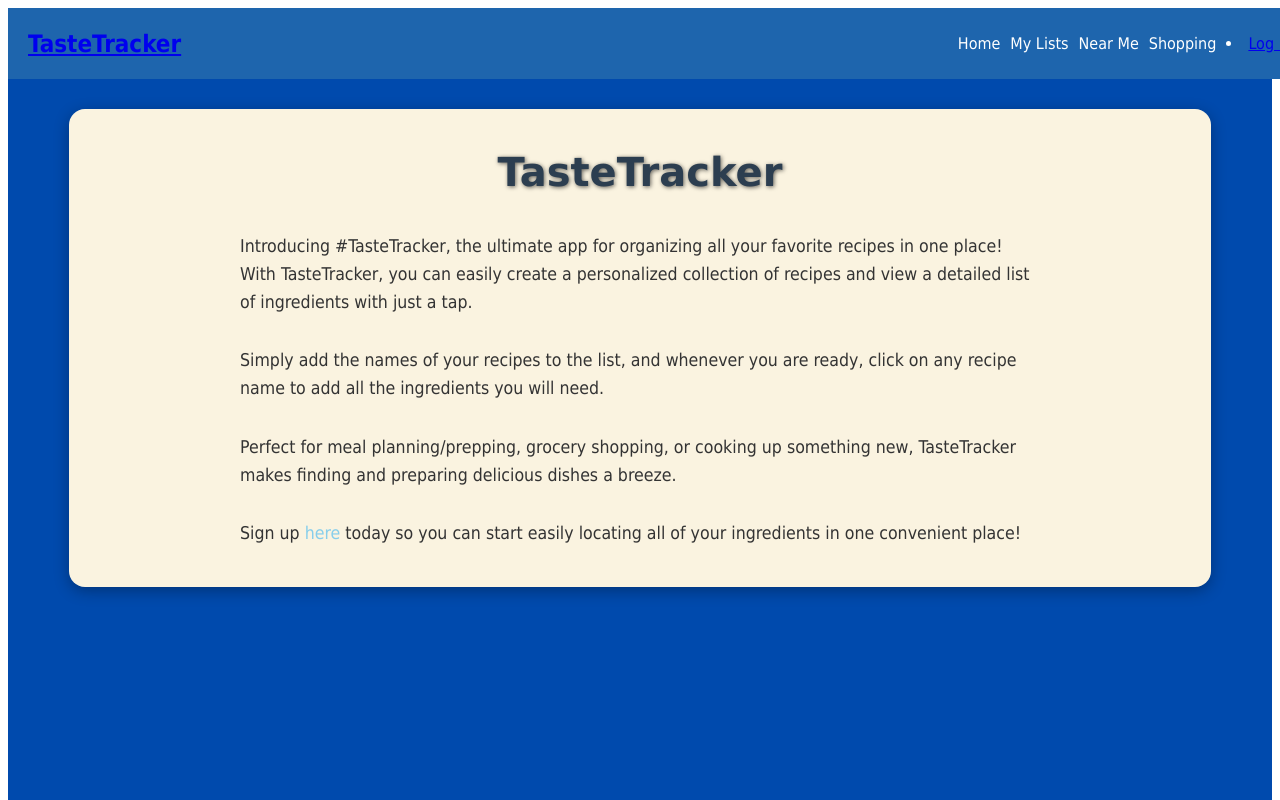
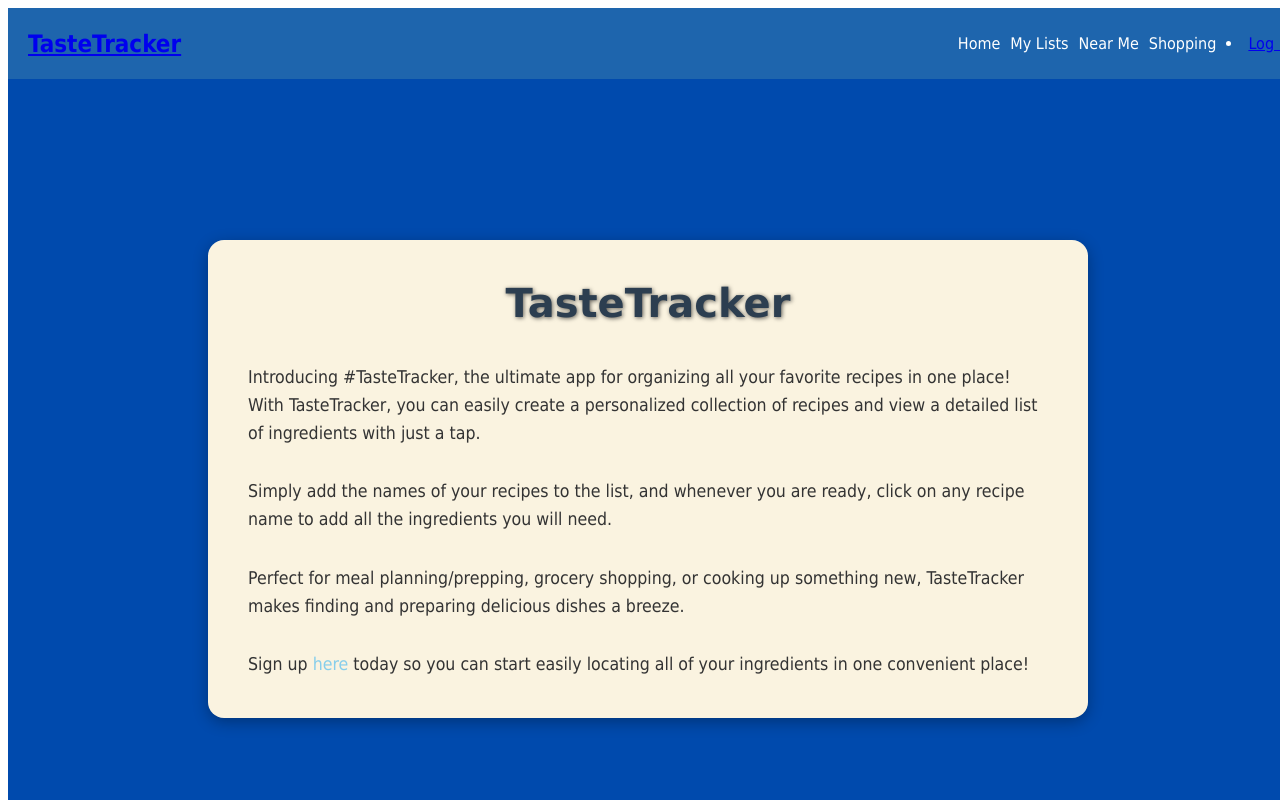
Before and after one commit to Davopotron/Organizer-frontend, a React (Vite) app: page / in a window 1280 px wide. Shown: the top 800 px of the page. Built offline with nearby package versions, Linux system fonts and the light colour scheme.

Commit message:
recolored homepage content container

```diff
--- a/src/css/HomePage.css
+++ b/src/css/HomePage.css
@@ -10,8 +10,15 @@
   .homepage-background {
     background-color: #004AAD; /* Blue background */
     color: #333333; /* White text for contrast */
-    min-height: 100vh; /* Ensures it covers the full viewport height */
-    padding: 20px;
+    width: 100vw; /* Full width of the viewport */
+  min-height: 100vh; /* Full height of the viewport */
+  display: flex;
+  justify-content: center;
+  align-items: center;
+  padding: 20px;
+  box-sizing: border-box;
+  overflow-x: hidden; /* Prevent horizontal scroll */
+  margin: 0; /* Remove default margin */
   }
 
   body {
```
